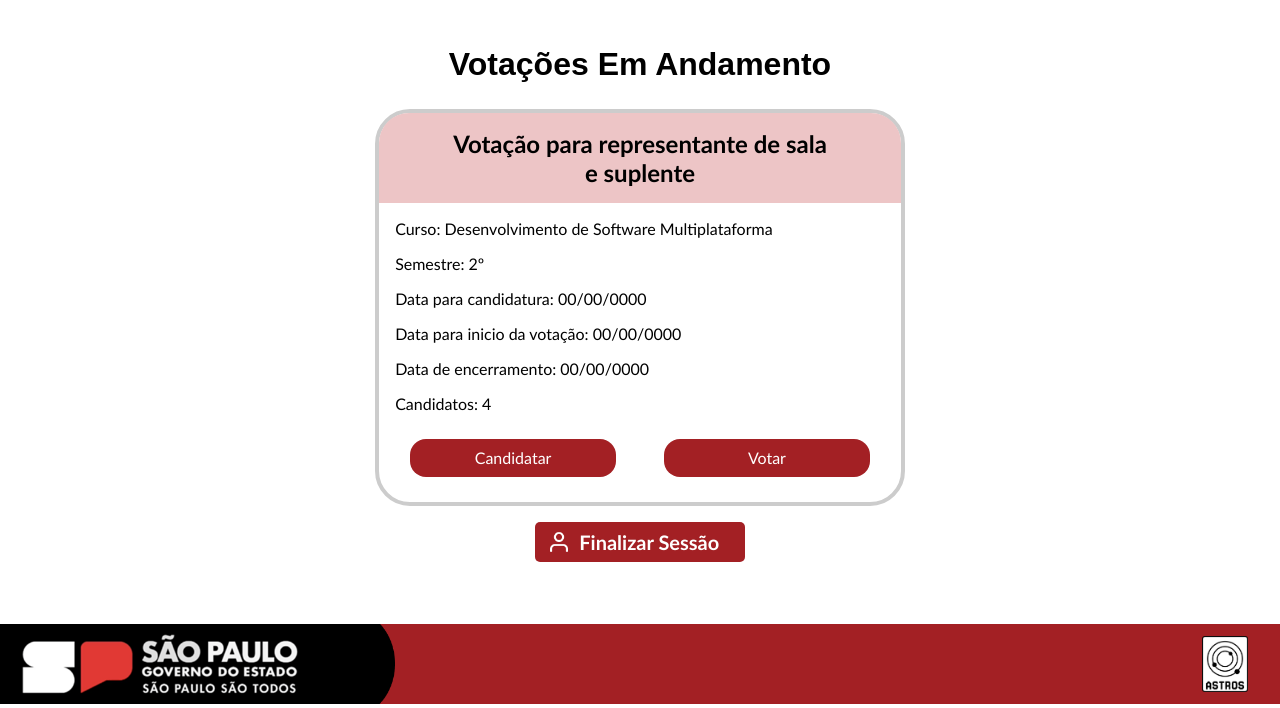
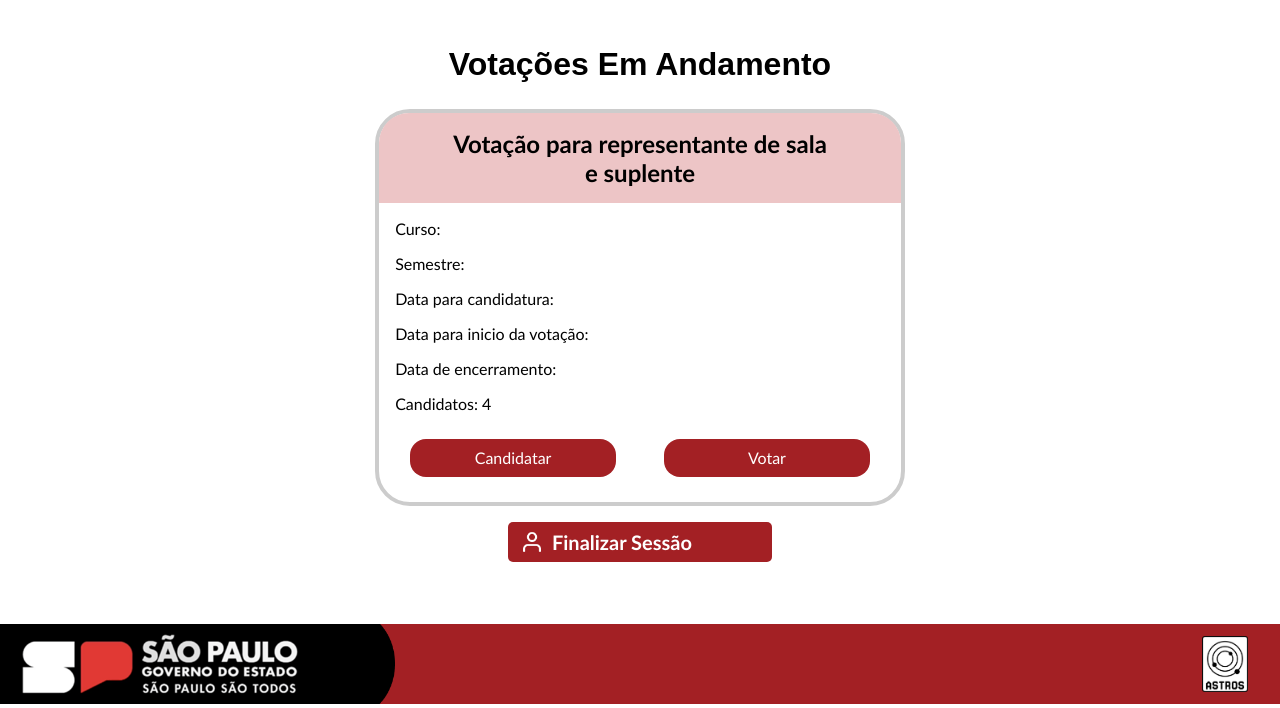
Before and after one commit to PedroMani013/PI2---Astros, a PHP site: page /votacoesaluno.php in a window 1280 px wide. Shown: the part 96-804 px from the top of the page. Run offline with PHP 8.4, Linux system fonts and the light colour scheme; some libraries are stand-ins or nearby versions.

Commit message:
Arrumando o botão de finalizar sessão

```diff
--- a/style.css
+++ b/style.css
@@ -283,7 +283,7 @@ main {
     background-color: #a32024;
     padding: 1vh 1.5vh;
     border-radius: 5px;
-    width: 35%;
+    width: 30vh;
 }
 
 .finalizarsessao a {
--- a/votacoesaluno.php
+++ b/votacoesaluno.php
@@ -24,11 +24,11 @@
                         <h2>Votação para representante de sala e suplente</h2>
                     </div>
                     <div class="maincaixavotacao">
-                        <p>Curso: Desenvolvimento de Software Multiplataforma</p>
-                        <p>Semestre: 2º</p>
-                        <p>Data para candidatura: 00/00/0000</p>
-                        <p>Data para inicio da votação: 00/00/0000</p>
-                        <p>Data de encerramento: 00/00/0000</p>
+                        <p>Curso: <?php?></p>
+                        <p>Semestre: <?php?></p>
+                        <p>Data para candidatura: <?php?></p>
+                        <p>Data para inicio da votação: <?php?></p>
+                        <p>Data de encerramento: <?php?></p>
                         <p>Candidatos: 4</p>
                         <div class="botaocaixavotacao">
                             <a href="">Candidatar</a>
```
